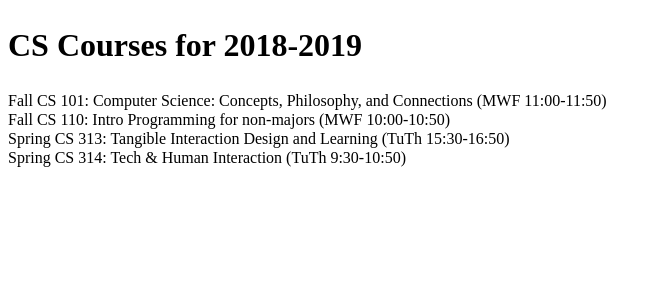
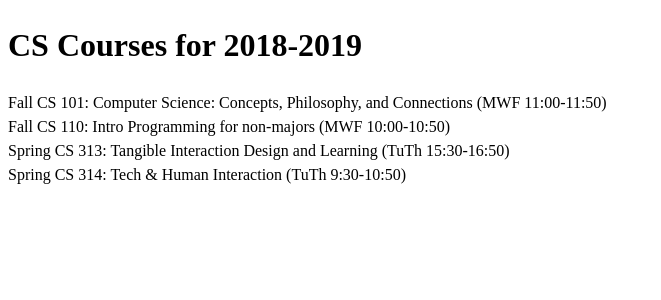
Before and after one commit to yuqi-liao0511/cs392-react-challenge, a React (Vite) app: page / in a window 1280 px wide. Shown: the top 300 px of the page, without its empty margins (0-661 px from the left). Built offline with nearby package versions, Linux system fonts and the light colour scheme.

Commit message:
Keep original CSS

```diff
--- a/src/App.css
+++ b/src/App.css
@@ -1,3 +1,13 @@
-.course-list {
-  line-height: 1.2;
+
+@theme {
+  --animate-logo-spin: logo-spin infinite 20s linear;
+
+  @keyframes logo-spin {
+    from {
+      transform: rotate(0deg);
+    }
+    to {
+      transform: rotate(360deg);
+    }
+  }
 }
```
